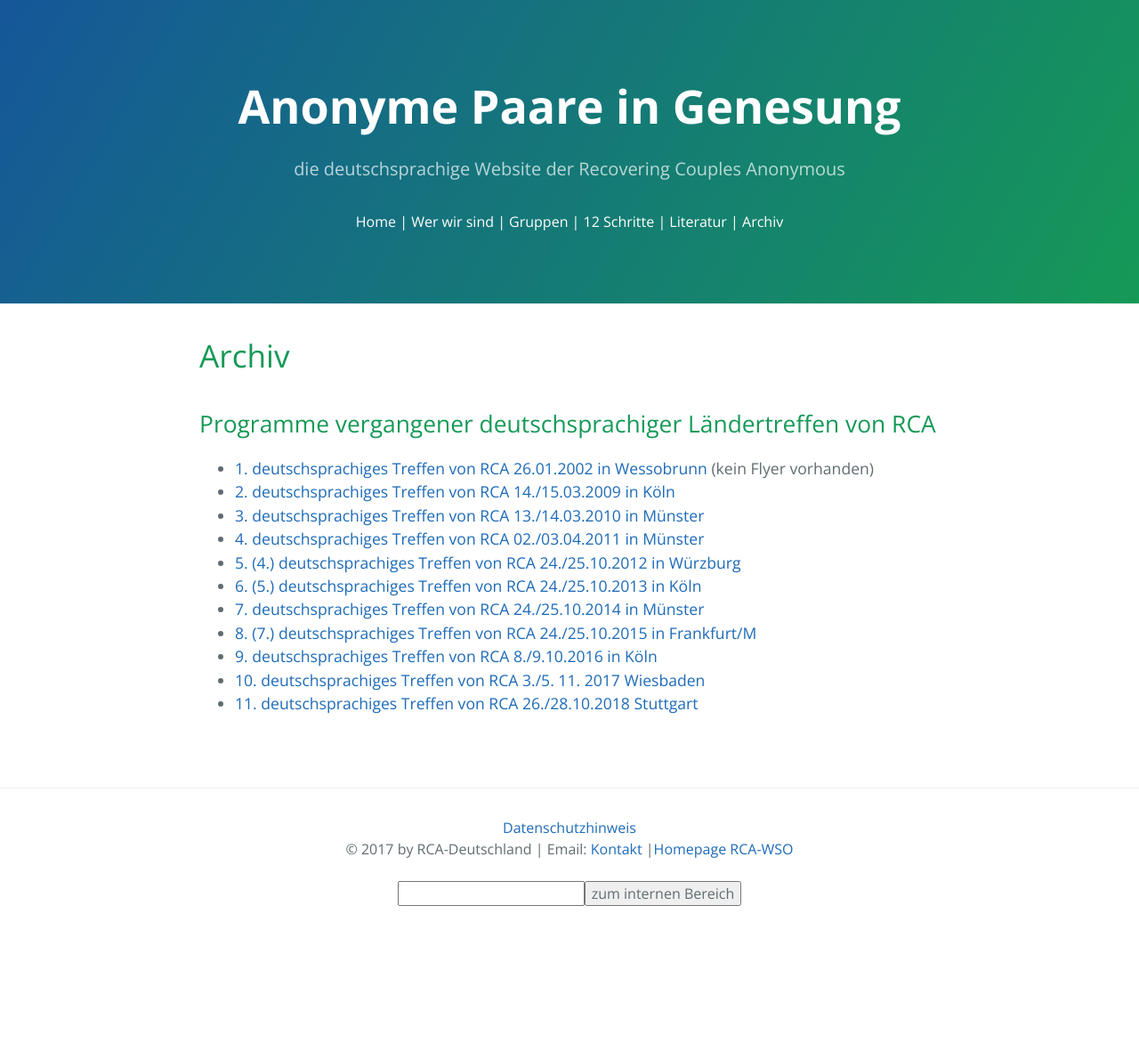
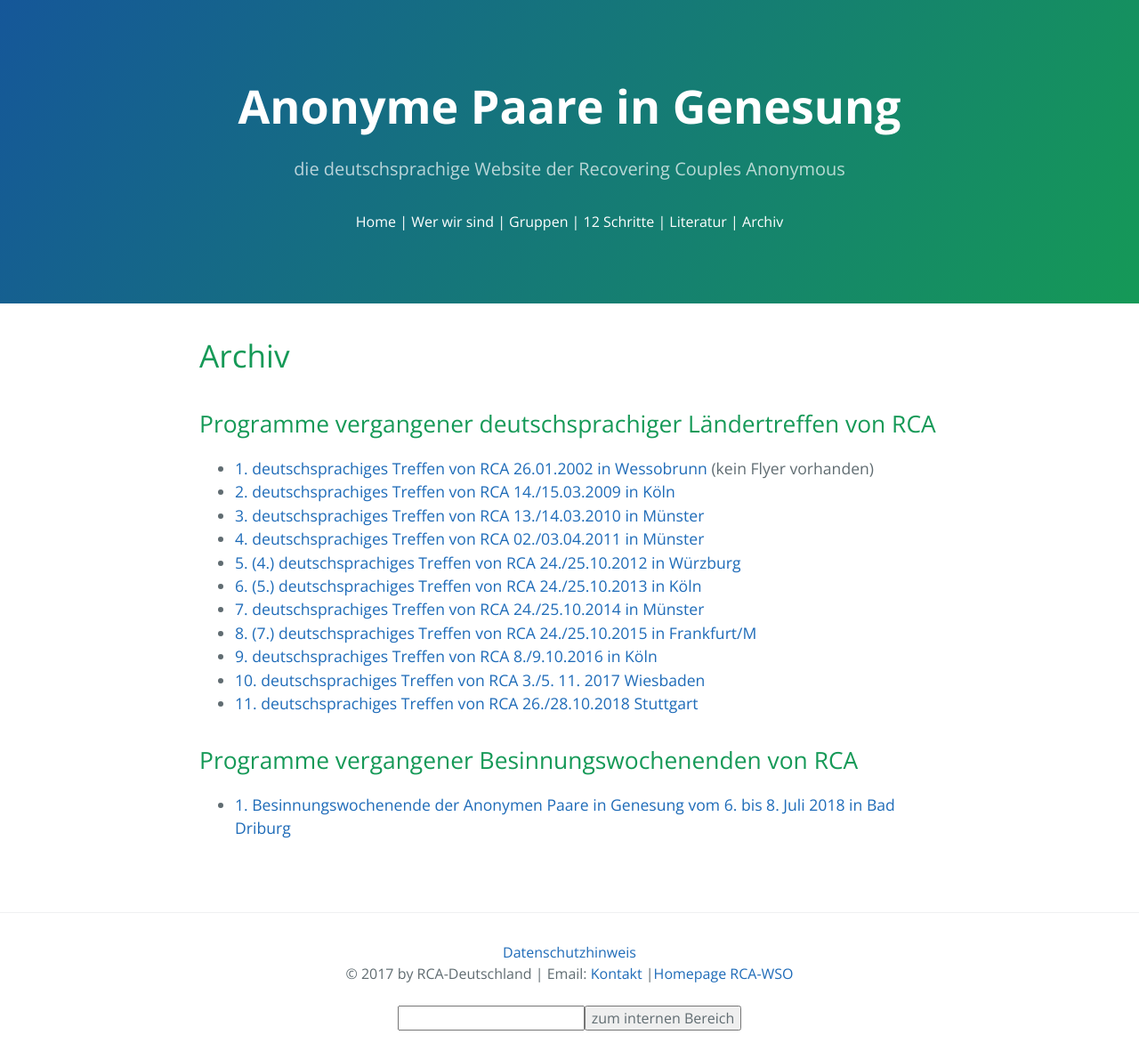
Before and after one commit to rcadeutschland/rcadeutschland.github.io, a Jekyll site: the page built from Archiv.md, in a window 1280 px wide. Shown: the whole page at 89% size. Built offline with Jekyll 4.4.1, drawn with Linux system fonts in a browser that asks for light colours; nearby versions of some CDN libraries; before the commit the page ends 1050 px from its top, so only the background shows below that.

Commit message:
Update Archiv.md

```diff
--- a/Archiv.md
+++ b/Archiv.md
@@ -17,3 +17,6 @@ title: Flyer vergangener Deutschland-Treffen
 - [9. deutschsprachiges Treffen von RCA 8./9.10.2016 in Köln](https://www.recovering-couples.de/files/RCATreffen2016.pdf)
 - [10. deutschsprachiges Treffen von RCA  3./5. 11. 2017 Wiesbaden](https://www.recovering-couples.de/files/FlyerRCADLT2017.pdf)
 - [11. deutschsprachiges Treffen von RCA  26./28.10.2018 Stuttgart](https://www.recovering-couples.de/files/RCATreffen2018.pdf)
+
+## Programme vergangener Besinnungswochenenden von RCA
+- [1. Besinnungswochenende der Anonymen Paare in Genesung vom 6. bis 8. Juli 2018 in Bad Driburg](https://www.recovering-couples.de/files/FlyerRCABesinnungswochenende2018.pdf)
```
